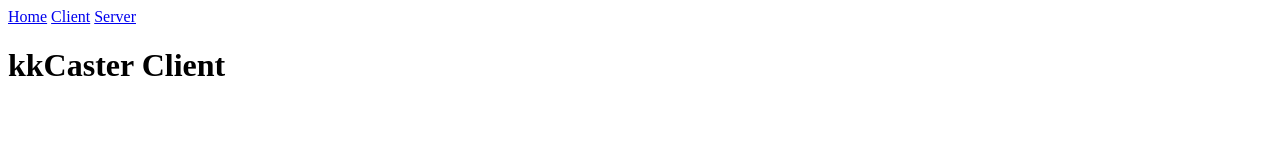
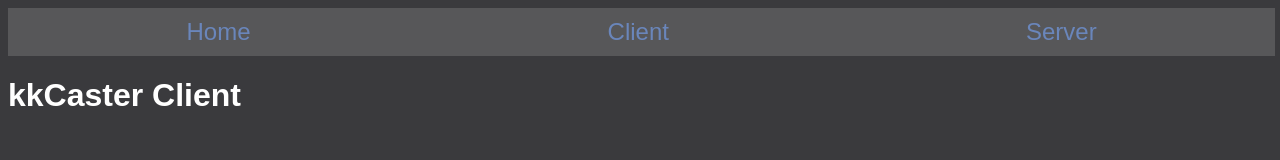
Before and after one commit to kkCoder111/kkcaster, a plain HTML site: page client.html in a window 1280 px wide. Drawn offline with Linux system fonts and the light colour scheme.

Commit message:
Adding style

```diff
--- a/client.html
+++ b/client.html
@@ -2,6 +2,7 @@
 
 <html>
     <head>
+        <link rel="stylesheet" href="style.css">
         <title>Client - kkCaster</title>
     </head>
     <body>
--- /dev/null
+++ b/style.css
@@ -0,0 +1,31 @@
+body {
+    background-color: rgb(58, 58, 61);
+    color: rgb(255,255,255);
+    font-family: arial;
+}
+
+nav {
+    display: flex;
+    background-color: rgb(87,87,89);
+    width: 99vw;
+    top: 0;
+    left: 0;
+    height: 6vh;
+    margin-left: 0%;
+    justify-content: center;
+}
+
+nav a {
+    color: rgb(106, 134, 187);
+    text-decoration: none;
+    font-size: 24px;
+    text-align: center;
+    margin: auto;
+    padding: 10px;
+    justify-content: center;
+    line-height: 50%;
+}
+
+nav a:hover {
+    text-decoration: underline;
+}
```
Also changed, not shown: index.html (+1 -1 lines), server.html (+1 -0 lines).
